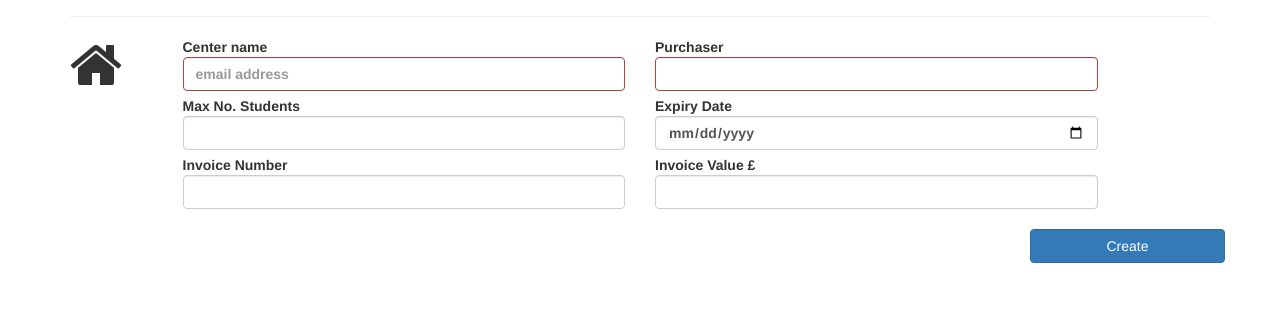
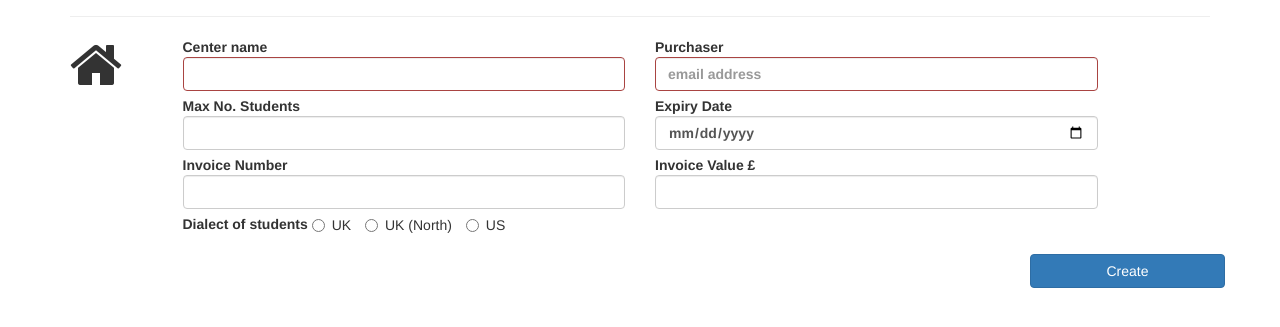
Before and after one commit to benaghaeipour/uofs-server, a website: page admin/new/index.html in a window 1280 px wide. Shown: the part 83-410 px from the top of the page. Drawn offline with nearby package versions, Linux system fonts and the light colour scheme; some packages are replaced by stand-ins of ours.

Commit message:
changes from SM

```diff
--- a/admin/new/index.html
+++ b/admin/new/index.html
@@ -16,15 +16,24 @@
                    ng-click="incCenterType()"></i>
                 <div class="col-md-10 form-group">
                     <label class="col-md-6" ng-class="{'has-error': form.centerName.$invalid}">
-                        Center name <input name="centerName" class="form-control" ng-model="center.name" type="text" placeholder="email address" required>
+                        Center name <input name="centerName" class="form-control" ng-model="center.name" type="text" required>
                     </label>
                     <label class="col-md-6" ng-class="{'has-error': form.centerPurchaser.$invalid}">
-                        Purchaser <input name="centerPurchaser" class="form-control" ng-model="center.purchaser" type="email" required>
+                        Purchaser <input name="centerPurchaser" class="form-control" ng-model="center.purchaser" type="email" placeholder="email address" required>
                     </label>
                     <label class="col-md-6">Max No. Students <input class="form-control" ng-model="center.maxLicencedStudentsForThisCenter" type="number" min="0"></label>
                     <label class="col-md-6">Expiry Date <input class="form-control" ng-model="center.expiryDate" type="date"></label>
                     <label class="col-md-6">Invoice Number <input class="form-control" ng-model="center.invoiceNumber" type="text"></label>
                     <label class="col-md-6">Invoice Value &pound; <input class="form-control" ng-model="center.invoiceValue" type="number" min="0"></label>
+                    <div class="col-md-6">
+                        <label>Dialect of students</label>
+                        <label class="radio-inline">
+                            <input type="radio" name="vd" ng-model="center.defaultVoice" value="0">UK</label>
+                        <label class="radio-inline">
+                            <input type="radio" name="vd" ng-model="center.defaultVoice" value="1">UK (North)</label>
+                        <label class="radio-inline">
+                            <input type="radio" name="vd" ng-model="center.defaultVoice" value="2">US</label>
+                    </div>
                 </div>
                 <button type="submit" class="col-md-2 col-md-offset-2 btn btn-primary pull-right">Create</button>
             </form>
```
Also changed, not shown: admin/edit/index.html (+5 -2 lines).
